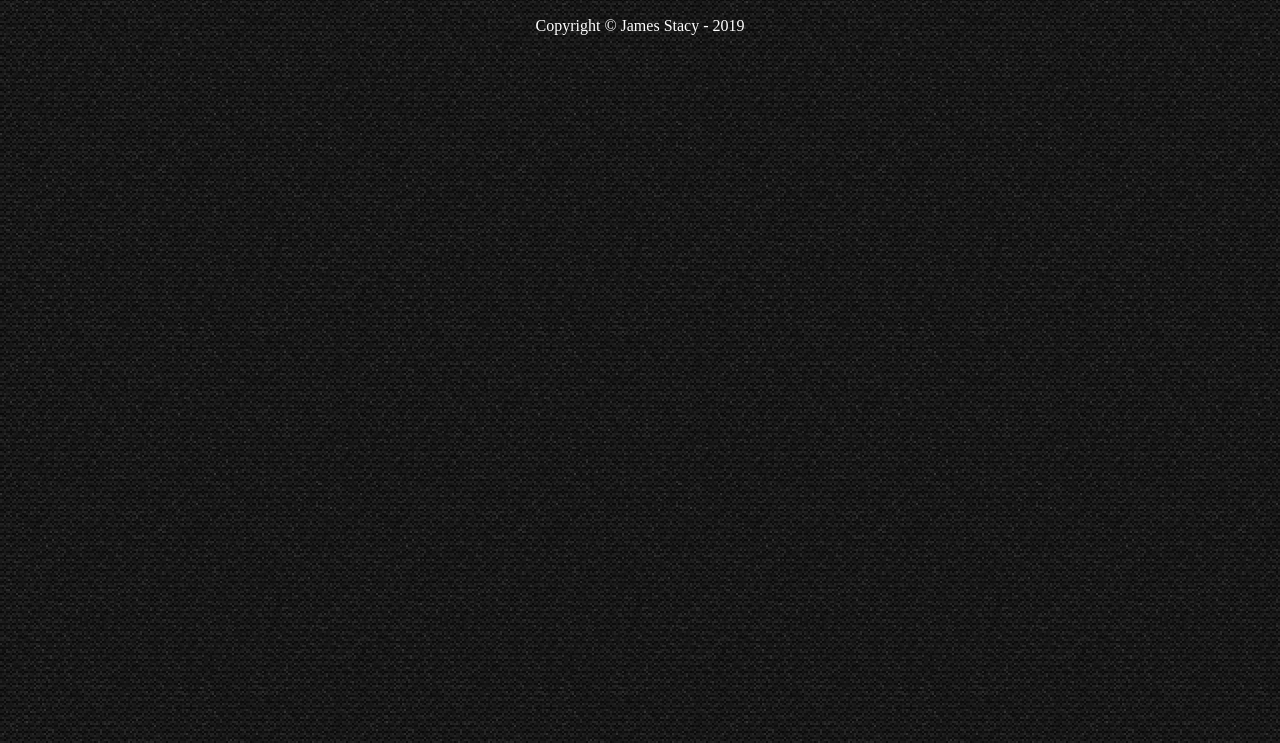
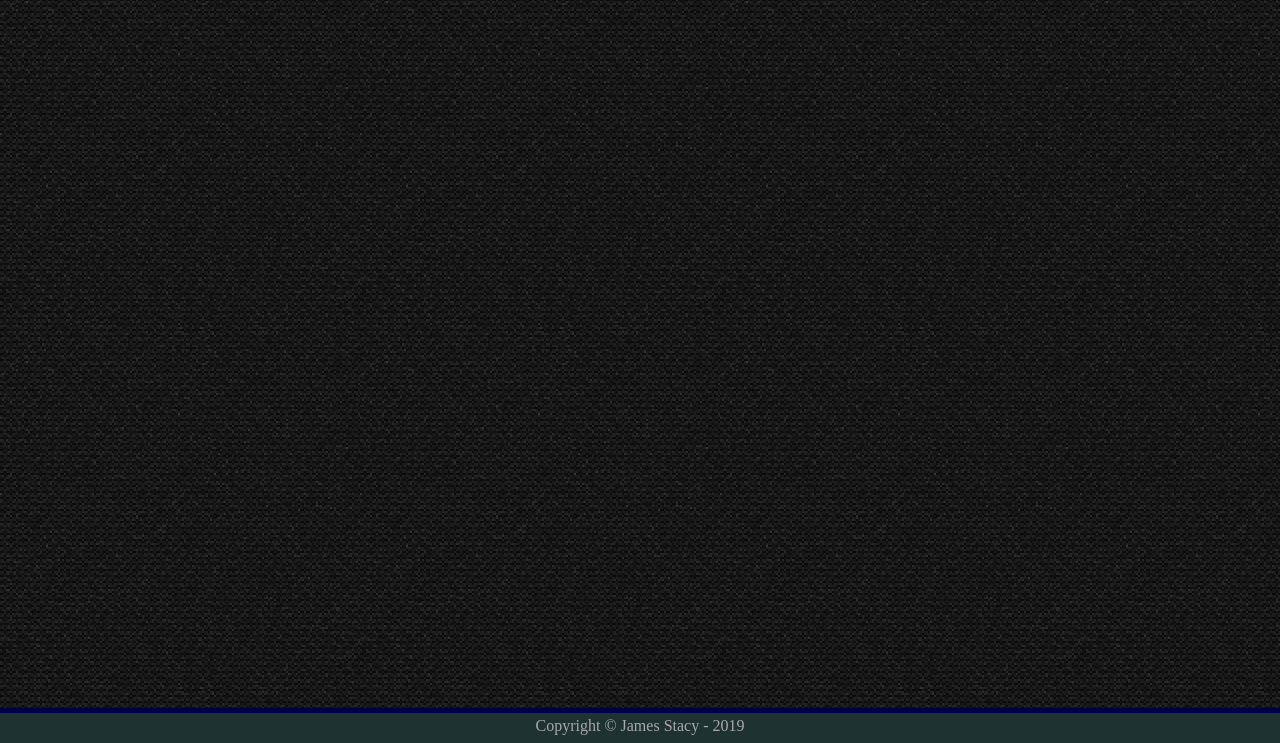
Before and after one commit to SirHexxus/GifTastic, a plain HTML site: page index.html in a window 1280 px wide. Shown: the part 57-800 px from the top of the page. Drawn offline with nearby package versions, Linux system fonts and the light colour scheme.

Commit message:
added styling for footer

```diff
--- a/assets/css/style.css
+++ b/assets/css/style.css
@@ -16,3 +16,14 @@ h1 {
     margin-right: 0;
     font-weight: bold;
 }
+
+footer {
+    position: fixed;
+    bottom: 0;
+    padding-top: 5px;
+    width: 100%;
+    height: 25px;
+    background-color: rgb(30, 50, 50);
+    border-top: solid 5px rgb(0, 0, 70);
+    color: darkgray;
+}
```
